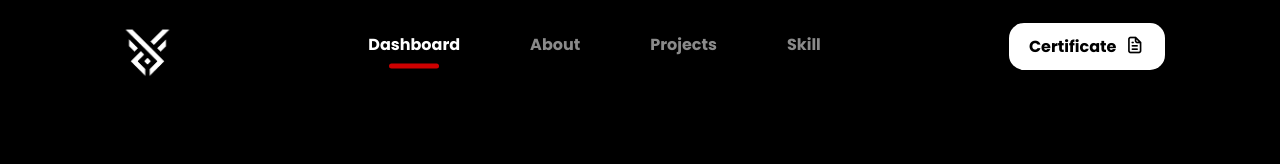
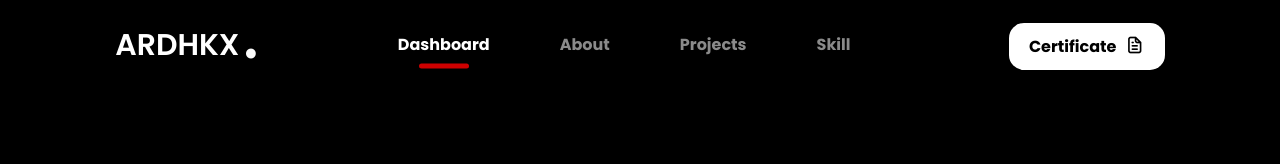
Before and after one commit to ardhikaxx/portofolio.github.io, a plain HTML site: page index.html in a window 1280 px wide. Shown: the top 164 px of the page. Drawn offline with nearby package versions, Linux system fonts and the light colour scheme; a script that the page names is missing.

Commit message:
update- logo

```diff
--- a/index.html
+++ b/index.html
@@ -15,7 +15,8 @@
     <div class="container">
         <nav id="header">
             <div class="nav-logo">
-                <img class="nav-logo" src="assets/Ardhika.png" alt="">
+                <p class="nav-name">ARDHKX</p>
+                <span>.</span>
             </div>
             <div class="nav-menu" id="myNavMenu">
                 <ul class="nav_menu_list">
--- a/style.css
+++ b/style.css
@@ -83,9 +83,22 @@ nav {
     z-index: 100;
 }
 
-.nav-logo img {
-    margin-top: 20px;
-    width: 65px;
+.nav-logo {
+    position: relative;
+}
+
+.nav-name {
+    font-size: 30px;
+    font-weight: 600;
+    color: #fff;
+}
+
+.nav-logo span {
+    position: absolute;
+    top: -15px;
+    right: -20px;
+    font-size: 5em;
+    color: #fcfcfc;
 }
 
 .nav-menu,
@@ -252,7 +265,7 @@ nav {
 
 @keyframes imgFloat {
     50% {
-        transform: translateY(15px);
+        transform: translateY(10px);
     }
 }
 
```
